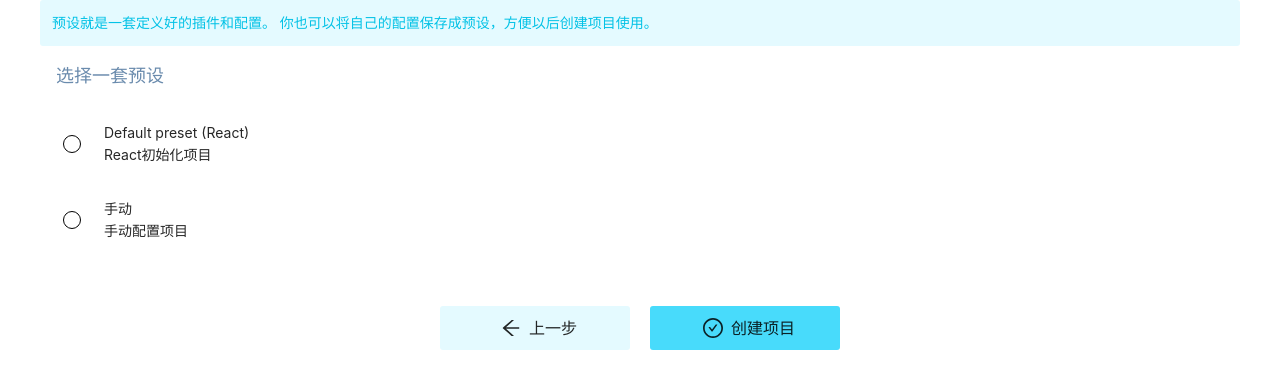
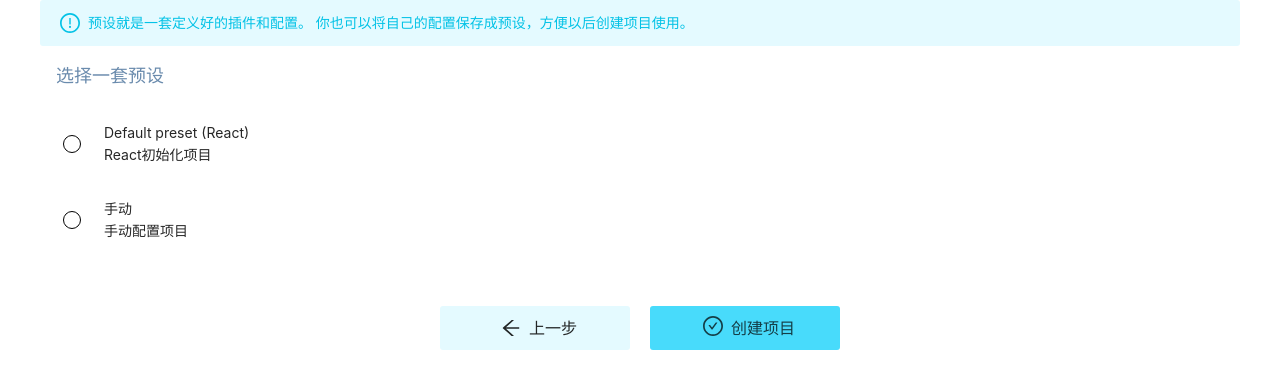
Before and after one commit to bytes-sixth/bytes-react-cli, a React (Vite) app in the folder packages/bytes-react-ui/: page /preset in a window 1280 px wide. Shown: the top 388 px of the page. Built offline with nearby package versions, Linux system fonts and the light colour scheme.

Commit message:
optimize preset page

```diff
--- a/packages/bytes-react-ui/src/pages/PresetPage/child/ActionBar/index.jsx
+++ b/packages/bytes-react-ui/src/pages/PresetPage/child/ActionBar/index.jsx
@@ -26,15 +26,15 @@ const ActionBar = ({ selectedKey }) => {
       </button>
       <button className={`action next-action ${!isActive ? 'none' : ''}`}>
         {nextText === '创建项目' ? (
-          <>
+          <span className="create-animation">
             <CheckCircleOutlined />
             {nextText}
-          </>
+          </span>
         ) : (
-          <>
+          <span className="next-animation">
             {nextText}
             <ArrowRightOutlined />
-          </>
+          </span>
         )}
       </button>
     </div>
--- a/packages/bytes-react-ui/src/pages/PresetPage/child/ActionBar/index.less
+++ b/packages/bytes-react-ui/src/pages/PresetPage/child/ActionBar/index.less
@@ -19,6 +19,11 @@
   justify-content: center;
   align-items: center;
   vertical-align: middle;
+  transition: all .2 linear;
+
+  &:hover {
+    box-shadow: 0 2px 6px rgb(0 0 0 / 15%);
+  }
 }
 .action:first-child {
   margin-right: 20px;
@@ -33,3 +38,15 @@
   font-size: 20px;
   margin: 0 8px;
 }
+
+.next-animation, .create-animation {
+  animation: action-step 10s forwards;
+}
+@keyframes action-step {
+  0% {
+    opacity: 0;
+  }
+  100% {
+    opacity: 1;
+  }
+}
--- a/packages/bytes-react-ui/src/pages/PresetPage/index.jsx
+++ b/packages/bytes-react-ui/src/pages/PresetPage/index.jsx
@@ -1,6 +1,7 @@
 import { useState } from 'react'
 import PresetItem from './child/PresetItem'
 import ActionBar from './child/ActionBar'
+import { ExclamationCircleOutlined } from '@ant-design/icons'
 import './index.less'
 
 const projectList = [
@@ -22,6 +23,7 @@ const PresetPage = () => {
   return (
     <div className="preset-container">
       <div className="info-banner">
+        <ExclamationCircleOutlined />
         预设就是一套定义好的插件和配置。
         你也可以将自己的配置保存成预设，方便以后创建项目使用。
       </div>
```
